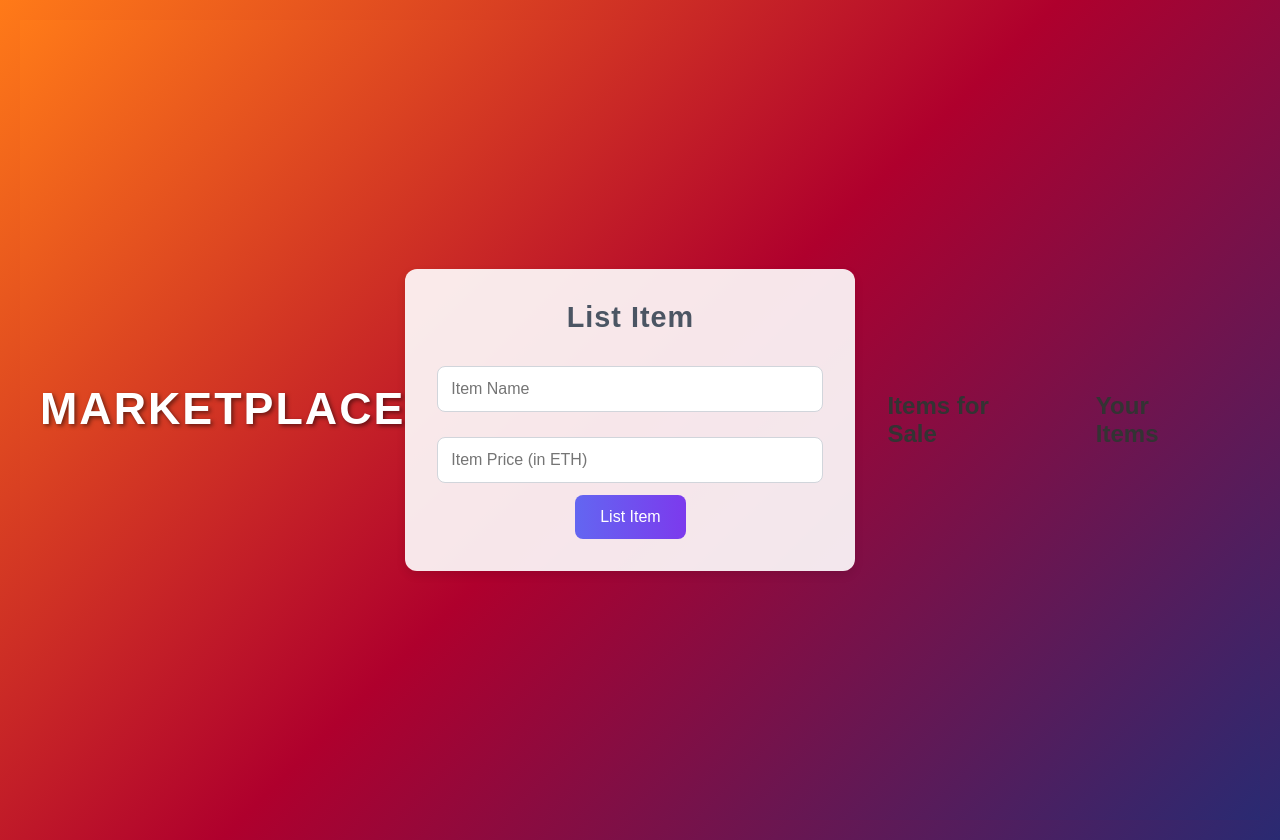
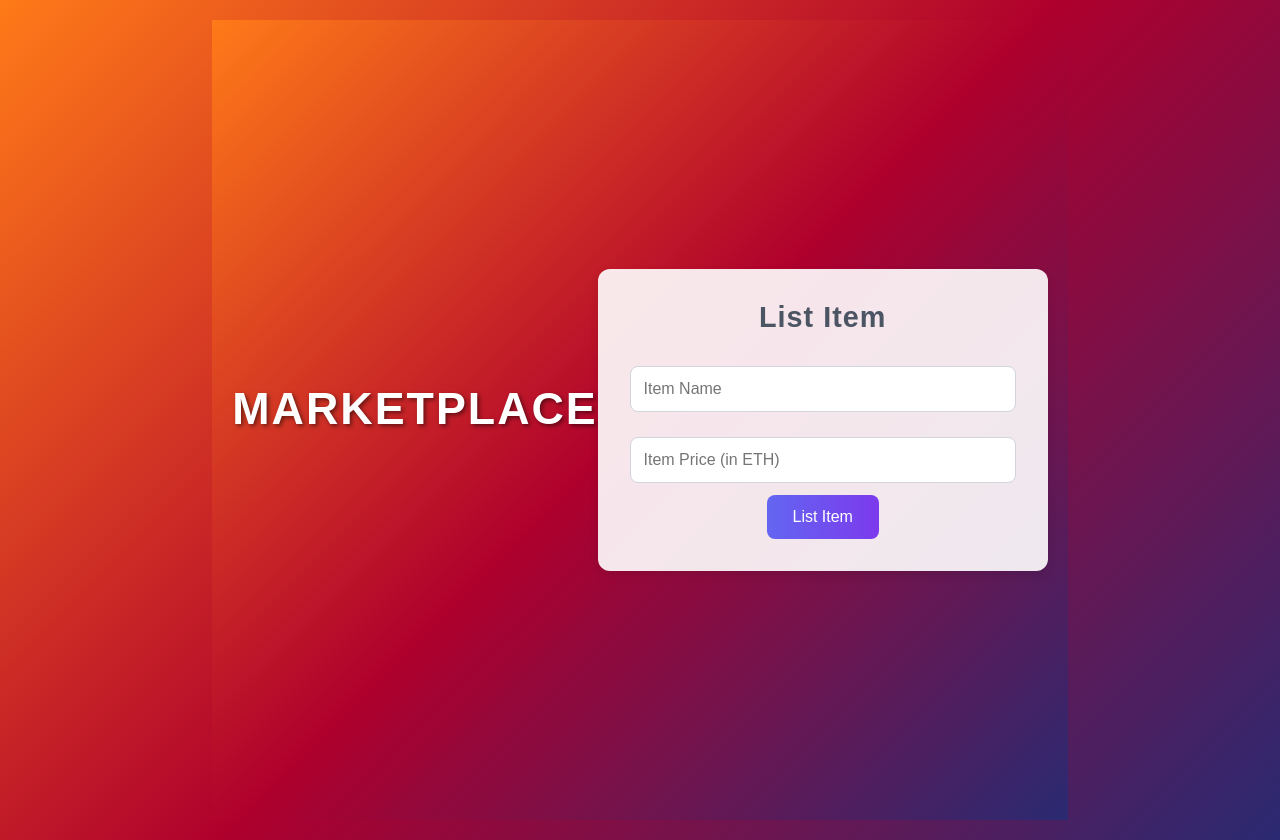
Before and after one commit to suravi363/Dapp, a React (Create React App) app: page / in a window 1280 px wide. Built offline with nearby package versions, Linux system fonts and the light colour scheme.

Commit message:
Update App.js

```diff
--- a/src/App.js
+++ b/src/App.js
@@ -5,7 +5,6 @@ import './App.css';
 function App() {
   const CONTRACT_ADDRESS = "0xd8b934580fcE35a11B58C6D73aDeE468a2833fa8";
   const ABI = [
-
     {
       "inputs": [
         {
@@ -155,7 +154,6 @@ function App() {
       "stateMutability": "view",
       "type": "function"
     }
-
   ];
 
   const [provider, setProvider] = useState(null);
@@ -300,37 +298,6 @@ function App() {
           List Item
         </button>
       </div>
-
-      <div className="items">
-        <h2>Items for Sale</h2>
-        {items.map((item) => (
-          <div key={item.id} className="item-card">
-            <p><strong>Name:</strong> {item.name}</p>
-            <p><strong>Price:</strong> {ethers.utils.formatEther(item.price)} ETH</p>
-            <p><strong>Owner:</strong> {item.owner}</p>
-            {!item.isSold && item.owner.toLowerCase() !== account.toLowerCase() && (
-              <button className="button" onClick={() => purchaseItem(item.id, ethers.utils.formatEther(item.price))}>
-                Purchase
-              </button>
-            )}
-          </div>
-        ))}
-      </div>
-
-      <div className="owned-items">
-        <h2>Your Items</h2>
-        {ownedItems.map((item) => (
-          <div key={item.id} className="item-card">
-            <p><strong>Name:</strong> {item.name}</p>
-            <p><strong>Price:</strong> {ethers.utils.formatEther(item.price)} ETH</p>
-            <p><strong>Owner:</strong> {item.owner}</p>
-            <input id={`transferAddress${item.id}`} placeholder="Transfer to Address" className="input-field" />
-            <button className="button" onClick={() => transferItem(item.id, document.getElementById(`transferAddress${item.id}`).value)}>
-              Transfer
-            </button>
-          </div>
-        ))}
-      </div>
     </div>
   );
 }
```
Lines whose indentation alone changed are shown as unchanged.
